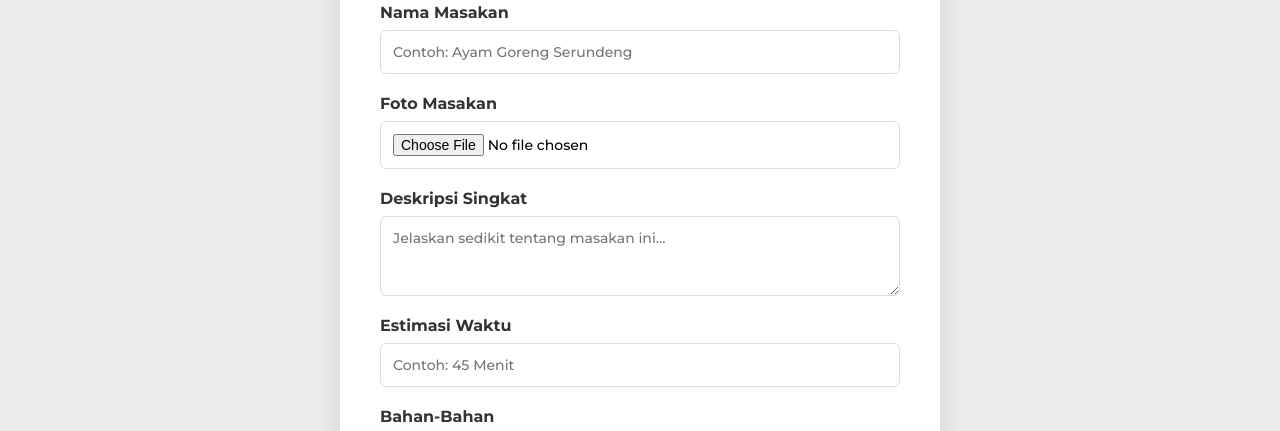
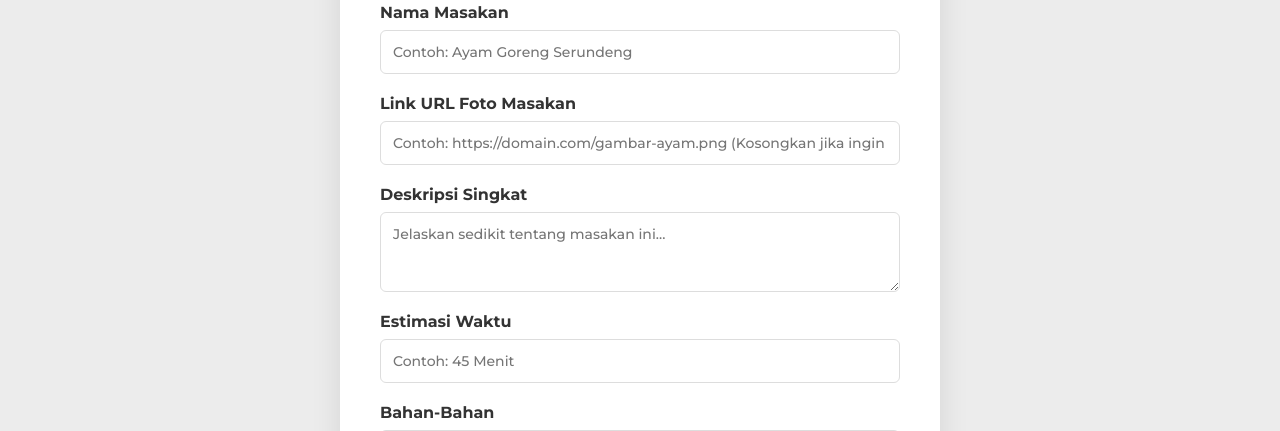
Before and after one commit to RaihanIDN/Resepku, a plain HTML site: page add.html in a window 1280 px wide. Shown: the part 296-727 px from the top of the page. Drawn offline with Linux system fonts and the light colour scheme.

Commit message:
Update add.html

```diff
--- a/add.html
+++ b/add.html
@@ -75,15 +75,15 @@
 
     <div class="container-add">
         <h1>Bagi Resep Baru</h1>
-        <form action="/add-recipe" method="POST" enctype="multipart/form-data">
+        <form action="/add-recipe" method="POST">
             <div class="form-group">
                 <label>Nama Masakan</label>
                 <input type="text" name="title" placeholder="Contoh: Ayam Goreng Serundeng" required>
             </div>
 
             <div class="form-group">
-                <label>Foto Masakan</label>
-                <input type="file" name="image" accept="image/*" required>
+                <label>Link URL Foto Masakan</label>
+                <input type="text" name="image_url" placeholder="Contoh: https://domain.com/gambar-ayam.png (Kosongkan jika ingin pakai default)">
             </div>
 
             <div class="form-group">
```
